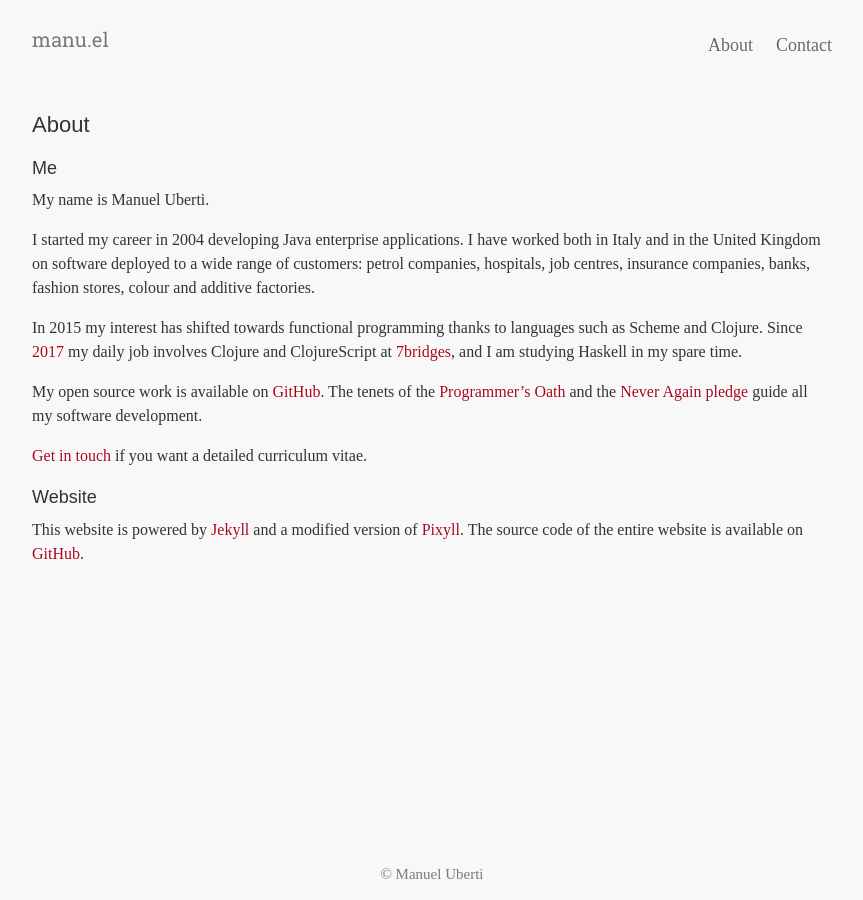
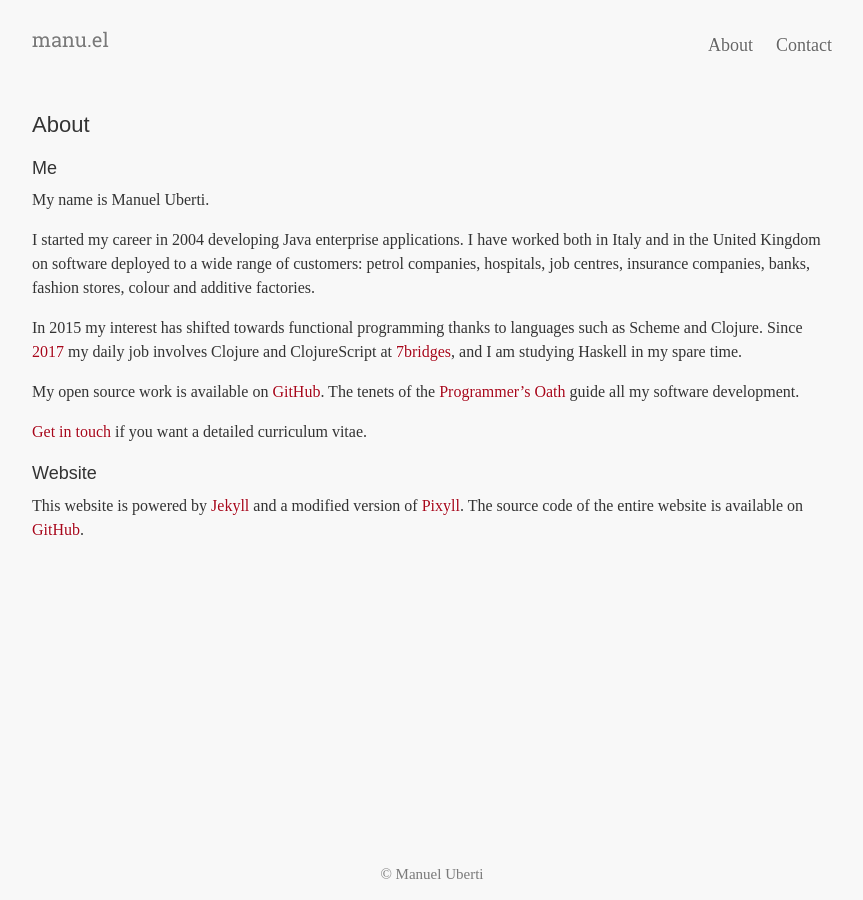
Before and after one commit to manuel-uberti/manuel-uberti.github.io, a Jekyll site: the page built from about.md, in a window 1280 px wide. Shown: the whole page, without its empty margins (208-1071 px from the left). Built offline with Jekyll 4.4.1, drawn with Linux system fonts in a browser that asks for light colours; some web fonts are replaced.

Commit message:
Update about

```diff
--- a/about.md
+++ b/about.md
@@ -20,10 +20,10 @@ languages such as Scheme and Clojure. Since
 job involves Clojure and ClojureScript at [7bridges](https://7bridges.eu/), and
 I am studying Haskell in my spare time.
 
-My open source work is available on
-[GitHub](https://github.com/manuel-uberti). The tenets of the
-[Programmer’s Oath](https://github.com/Widdershin/programmers-oath) and the
-[Never Again pledge](https://neveragain.tech) guide all my software development.
+My open source work is available on [GitHub](https://github.com/manuel-uberti).
+The tenets of the
+[Programmer’s Oath](https://github.com/Widdershin/programmers-oath) guide all my
+software development.
 
 [Get in
 touch](https://manuel-uberti.github.io/contact/) if you want a detailed
```
